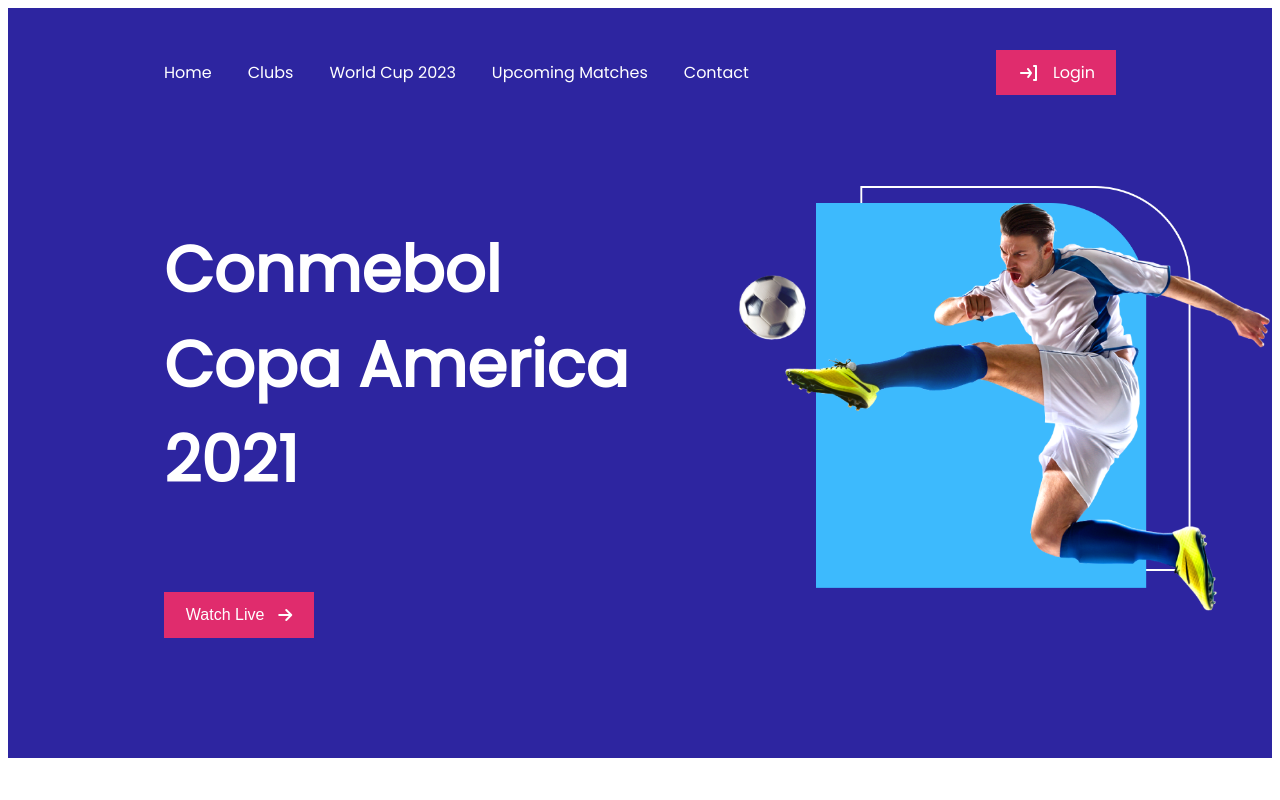
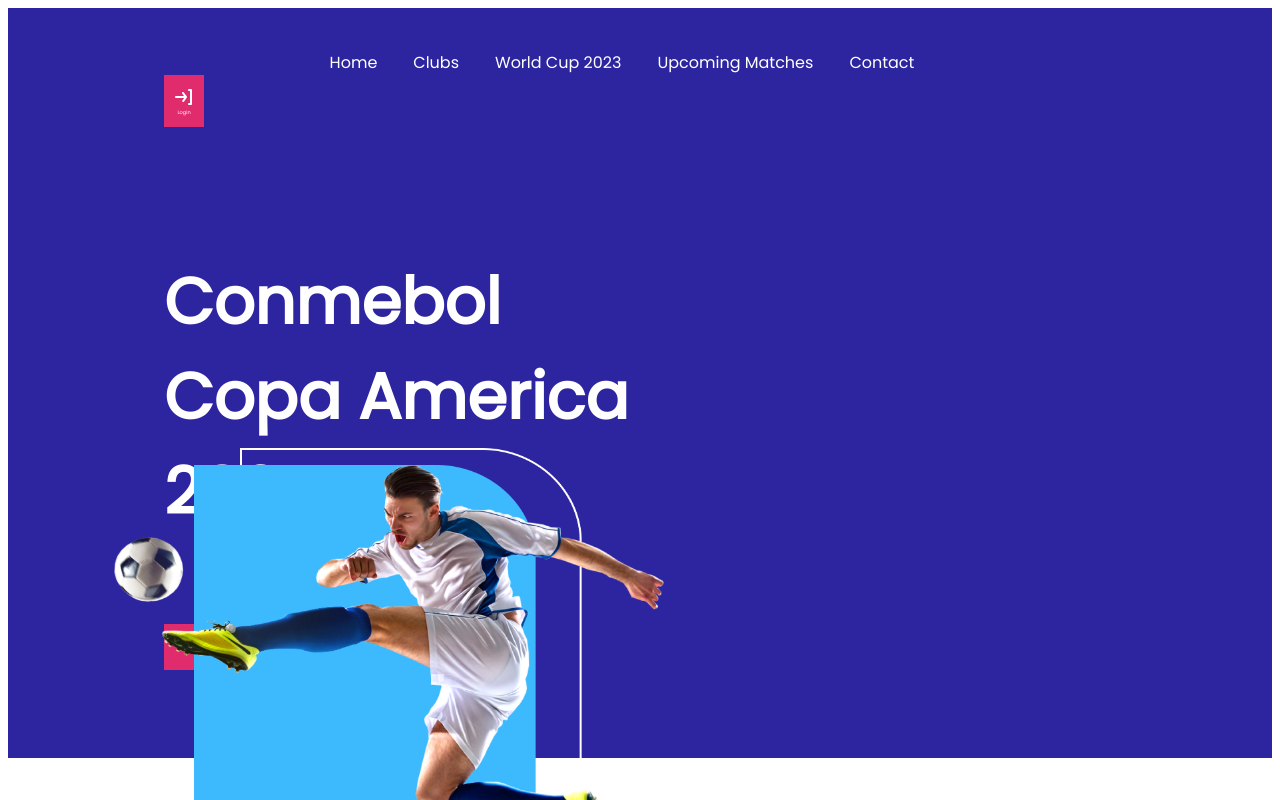
Before and after one commit to EsratAwall/Task, a plain HTML site: page index.html in a window 1280 px wide. Shown: the top 800 px of the page. Drawn offline with Linux system fonts and the light colour scheme.

Commit message:
last commit

```diff
--- a/style.css
+++ b/style.css
@@ -43,6 +43,35 @@ li{
     padding: 10px 15px;
     width:90px ;
 }
+
+@media screen and (min-width: 576px) {
+      .nav-sec{
+        flex-direction: column;
+      }
+      .btn-1{
+        display: flex;
+        flex-direction: column;
+        font-size:5px ;
+        width:10px ;
+    }
+      .copa-div{
+        display:flex;
+        flex-direction: column;
+      }
+      .imgdiv-2{
+        display: flex;
+        flex-direction: column;
+      }
+      .container{
+        display: grid;
+        grid-template-columns:1fr;
+    }
+    .div-all{
+        flex-direction: column;
+    }
+}
+
+
 .conmebol{
     font-size: 64px;
     font-weight:bold ;
```
